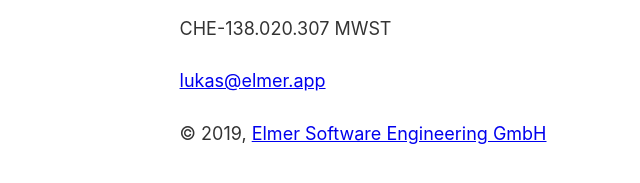
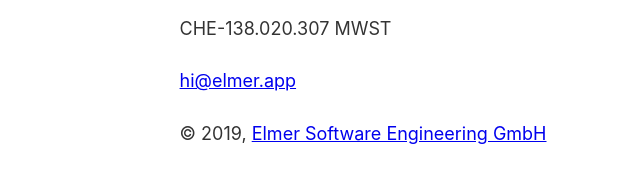
Before and after one commit to lukaselmer/ese-website, a Gatsby site: page / in a window 1280 px wide. Shown: the part 237-420 px from the top of the page, 0-640 px from the left. Built offline with nearby package versions, Linux system fonts and the light colour scheme; Gatsby itself is replaced by a stand-in of ours.

Commit message:
Change contact data

```diff
--- a/src/pages/index.js
+++ b/src/pages/index.js
@@ -17,7 +17,7 @@
     </p>
     <p>CHE-138.020.307 MWST</p>
     <p>
-      <a href="mailto:lukas@elmer.app">lukas@elmer.app</a>
+      <a href="mailto:hi@elmer.app">hi@elmer.app</a>
     </p>
   </Layout>
 )
```
